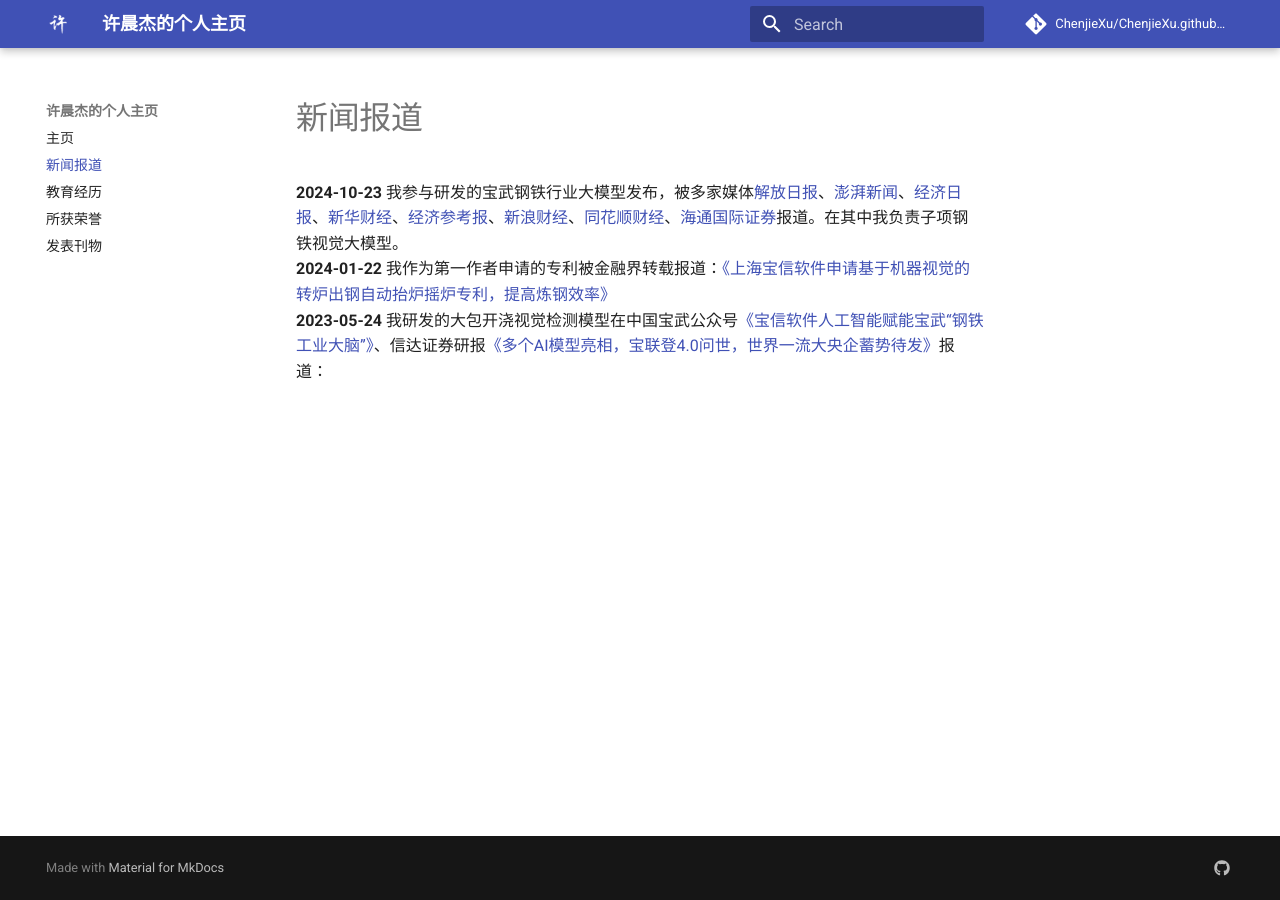
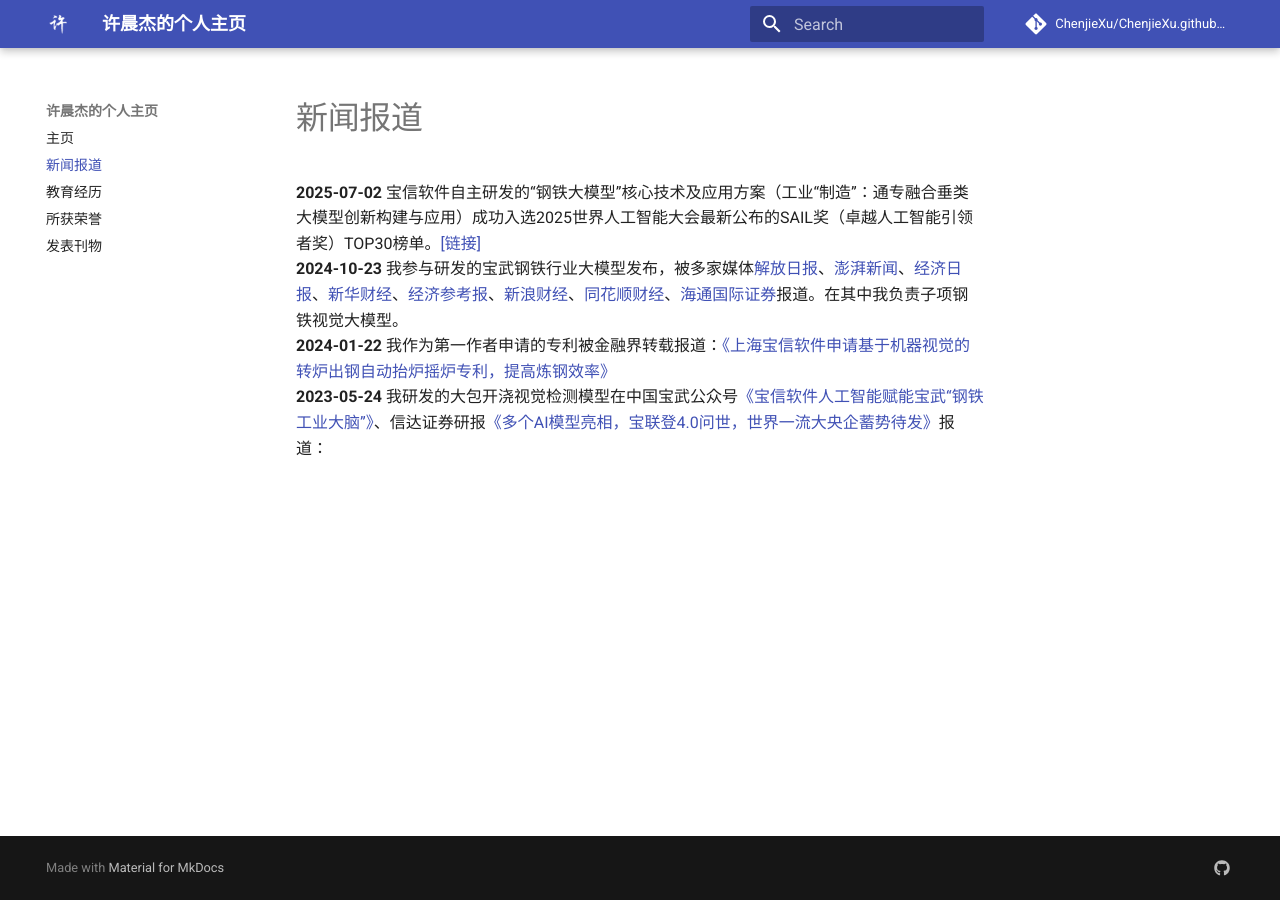
Before and after one commit to ChenjieXu/ChenjieXu.github.io, an MkDocs documentation site: the page built from docs/news.md, in a window 1280 px wide. Built offline with MkDocs 1.6.1 and Material for MkDocs 9.7.7, drawn with Linux system fonts in a browser that asks for light colours; comment, search, counter and statistics services are not loaded.

Commit message:
添加2025年宝信软件“钢铁大模型”入选SAIL奖报道

```diff
--- a/docs/news.md
+++ b/docs/news.md
@@ -1,4 +1,5 @@
 #  新闻报道
+**2025-07-02** 宝信软件自主研发的“钢铁大模型”核心技术及应用方案（工业“制造”：通专融合垂类大模型创新构建与应用）成功入选2025世界人工智能大会最新公布的SAIL奖（卓越人工智能引领者奖）TOP30榜单。[[链接]](https://mp.weixin.qq.com/s/Qs-kCUn8c6LnUvNo1xh4dg)
 **2024-10-23** 我参与研发的宝武钢铁行业大模型发布，被多家媒体[解放日报](https://mp.weixin.qq.com/s?src=11&timestamp=1750851555&ver=6074&signature=LCHxjYFtVFYKVlDpNkUC4ckGXpN2UpmYc8HWtQDv8kzRTurWM0sLHV*0EBdIIUnjkPKMh7ekLgs6pXLxTtfw9RBIbHO6MPFIlu7g0DjTNUaw*KahWYl2ybAOvLGKScWI&new=1)、[澎湃新闻](https://www.thepaper.cn/newsDetail_forward_29125055)、[经济日报](http://www.ce.cn/xwzx/gnsz/gdxw/202410/24/t20241024_39180237.shtml)、[新华财经](https://www.cnfin.com/dz-lb/detail/20241023/4124973_1.html)、[经济参考报](http://jjckb.xinhuanet.com/20241028/71a41f65a90d479788030555ce9d7ae5/c.html)、[新浪财经](https://finance.sina.com.cn/roll/2024-10-23/doc-inctqhfq0440638.shtml)、[同花顺财经](https://stock.10jqka.com.cn/20241024/c662739907.shtml)、[海通国际证券](https://data.eastmoney.com/report/info/AP202506221695545058.html)报道。在其中我负责子项钢铁视觉大模型。
 **2024-01-22** 我作为第一作者申请的专利被金融界转载报道：[《上海宝信软件申请基于机器视觉的转炉出钢自动抬炉摇炉专利，提高炼钢效率》](https://www.163.com/dy/article/JMGTHQ0S0519QIKK.html)
 **2023-05-24** 我研发的大包开浇视觉检测模型在中国宝武公众号[《宝信软件人工智能赋能宝武“钢铁工业大脑”》](https://mp.weixin.qq.com/s?src=11&timestamp=1750851260&ver=6074&signature=LCHxjYFtVFYKVlDpNkUC4ckGXpN2UpmYc8HWtQDv8kxOM6jA5LuP2UCzLdRCgUTRztlTZp-TtZKumVON6z4qVYmoki-jZUBNbkPgNd8Npm5beWQZdlvFZI15Gb2L33z7&new=1)、信达证券研报[《多个AI模型亮相，宝联登4.0问世，世界一流大央企蓄势待发》](https://data.eastmoney.com/report/info/AP202306081590564120.html)报道：
```
